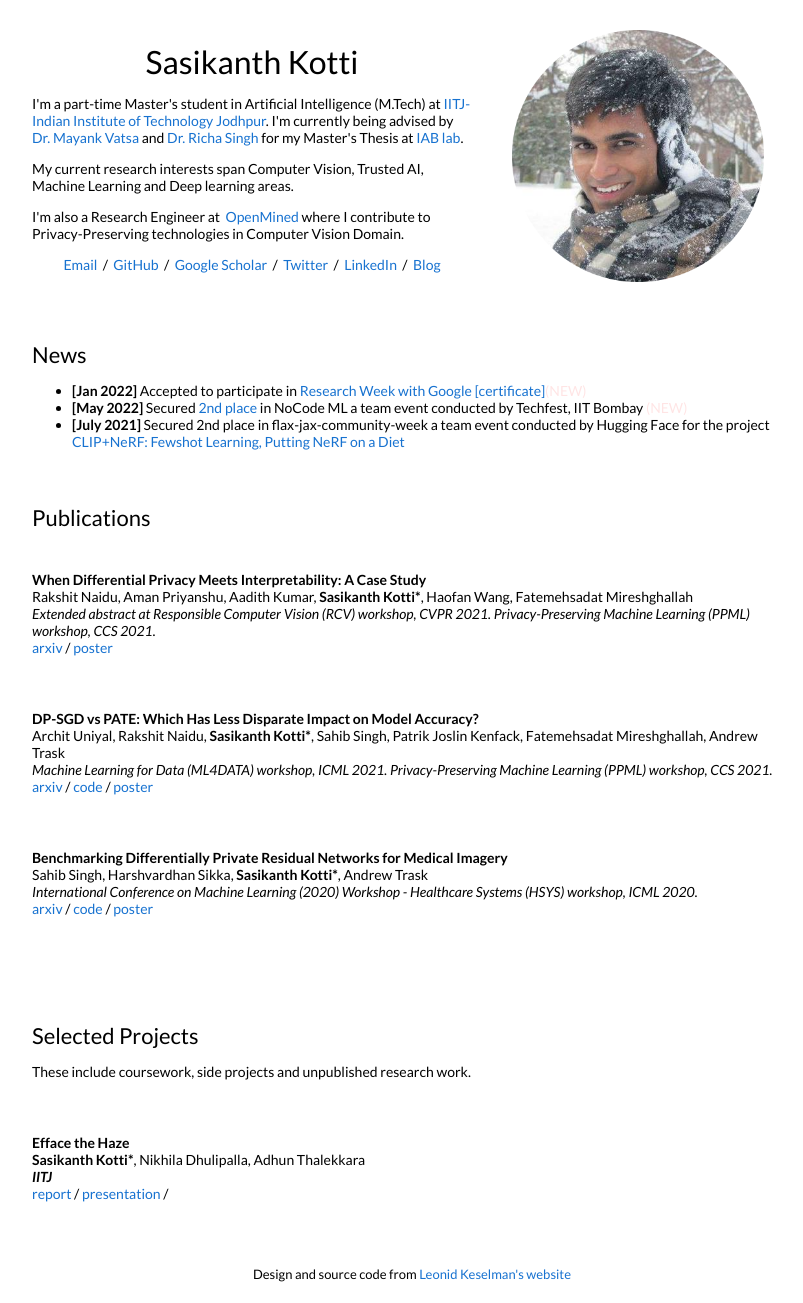
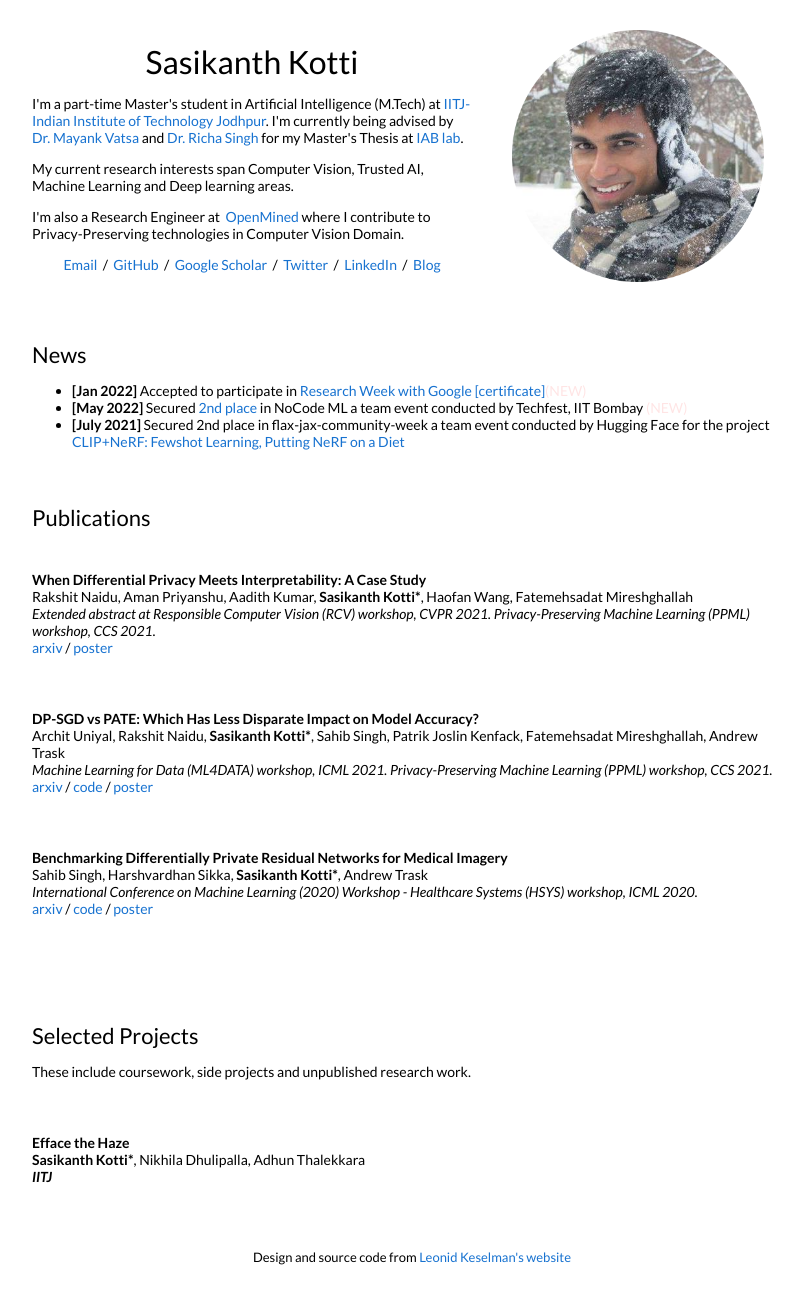
Before and after one commit to ksasi/ksasi.github.io, a Jekyll site: the page built from _posts/2022-05-25-Efface_the_Haze.markdown, in a window 1280 px wide. Shown: the whole page, without its empty margins (228-1031 px from the left). Built offline with Jekyll 4.4.1, drawn with Linux system fonts in a browser that asks for light colours; part of the change alters nothing that is shown.

Commit message:
updated post

```diff
--- a/_posts/2022-05-25-Efface_the_Haze.markdown
+++ b/_posts/2022-05-25-Efface_the_Haze.markdown
@@ -2,10 +2,9 @@
 layout: post
 title:  "Efface the Haze"
 date:   2022-05-25 22:21:59 +00:00
+image: /images/efface.png
 categories: Projects
 author: "Sasikanth Kotti"
 authors: "<strong>Sasikanth Kotti*</strong>, Nikhila Dhulipalla, Adhun Thalekkara"
 venue: "<strong>IITJ</strong>"
-report: /pdfs/Project_Report_CV.pdf
-presentation: /pdfs/Presentation_CV.pdf
 ---
```
